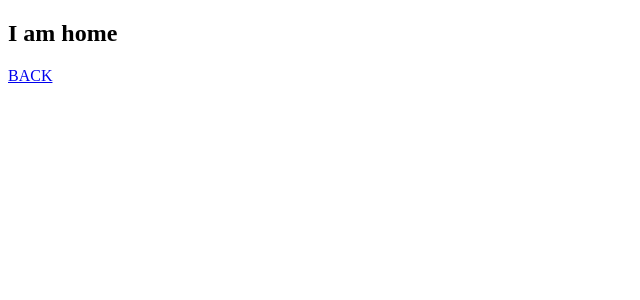
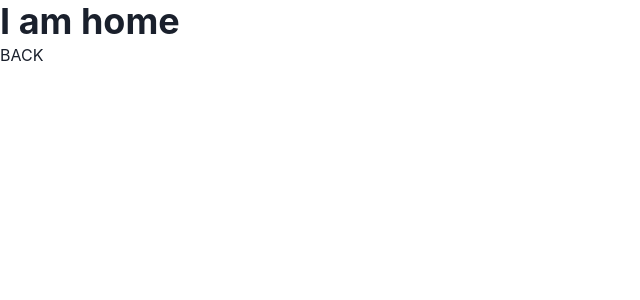
Before and after one commit to Code-the-Dream-School/dd-prac-team1-front, a React (Create React App) app: page /home in a window 1280 px wide. Shown: the top 300 px of the page, without its empty margins (0-640 px from the left). Built offline with nearby package versions, Linux system fonts and the light colour scheme.

Commit message:
get chakra to work with router management

```diff
--- a/src/App.tsx
+++ b/src/App.tsx
@@ -1,7 +1,7 @@
 import React, { useState, useEffect } from "react";
-import { ChakraProvider, Heading } from "@chakra-ui/react";
+import { Heading, Link } from "@chakra-ui/react";
+import { Link as RouterLink } from "react-router-dom";
 
-import { Link } from "react-router-dom";
 import { getAllData } from "./util/index";
 
 const URL = "http://localhost:8000/api/v1/";
@@ -21,10 +21,12 @@ function App() {
   }, []);
 
   return (
-    <ChakraProvider>
+    <>
       <Heading>{message}</Heading>
-      <Link to="/home">HOME</Link>
-    </ChakraProvider>
+      <Link as={RouterLink} to="/home">
+        HOME
+      </Link>
+    </>
   );
 }
 
--- a/src/components/Home.tsx
+++ b/src/components/Home.tsx
@@ -1,11 +1,13 @@
-import { Link } from "react-router-dom";
-import { Heading } from "@chakra-ui/react";
+import { Heading, Link } from "@chakra-ui/react";
+import { Link as RouterLink } from "react-router-dom";
 
 const Home = () => {
   return (
     <>
       <Heading>I am home</Heading>
-      <Link to="/">BACK</Link>
+      <Link as={RouterLink} to="/">
+        BACK
+      </Link>
     </>
   );
 };
--- a/src/index.tsx
+++ b/src/index.tsx
@@ -1,17 +1,21 @@
 import ReactDOM from "react-dom/client";
 import { BrowserRouter, Routes, Route } from "react-router-dom";
+import { ChakraProvider } from "@chakra-ui/react";
+
 import reportWebVitals from "./reportWebVitals";
 import App from "./App.tsx";
 import Home from "./components/Home.tsx";
 
 const root = ReactDOM.createRoot(document.getElementById("root")!);
 root.render(
-  <BrowserRouter>
-    <Routes>
-      <Route path="/" element={ <App/> } />
-      <Route path="/home" element={ <Home/> }/>
-    </Routes>
-  </BrowserRouter>,
+  <ChakraProvider>
+    <BrowserRouter>
+      <Routes>
+        <Route path="/" element={<App />} />
+        <Route path="/home" element={<Home />} />
+      </Routes>
+    </BrowserRouter>
+  </ChakraProvider>
 );
 
 // If you want to start measuring performance in your app, pass a function
```
